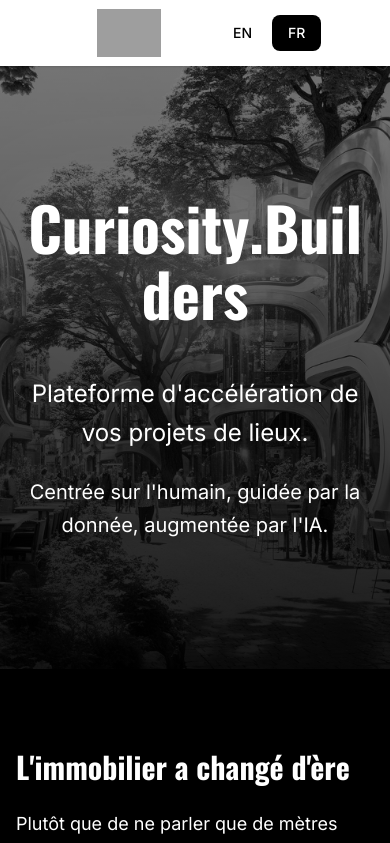
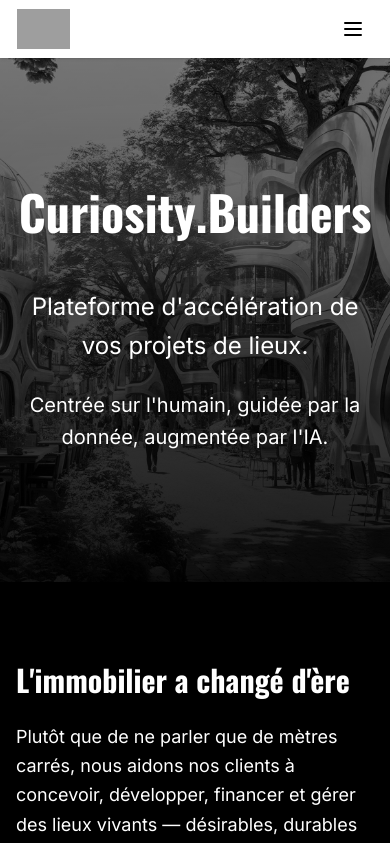
Before and after one commit to CuriosityBuilders/curiosity-builders-design, a Next.js app: page / in a window 390 px wide. Shown: the top 843 px of the page. Built offline with nearby package versions, Linux system fonts and the light colour scheme; grey boxes are pictures that could not be loaded.

Commit message:
Adapted the responsive for the navbar.

```diff
--- a/src/app/page.tsx
+++ b/src/app/page.tsx
@@ -46,7 +46,7 @@ export default function Home() {
         <div className="relative z-10 mx-auto max-w-5xl px-4">
           <BlurText
             as="h1"
-            className="font-heading text-6xl font-bold leading-[1.1] text-white drop-shadow-[0_4px_12px_rgba(0,0,0,0.2),0_0_30px_rgba(255,255,255,0.3),0_0_60px_rgba(255,255,255,0.2)] sm:text-8xl lg:text-9xl"
+            className="font-heading text-5xl font-bold leading-[1.1] text-white drop-shadow-[0_4px_12px_rgba(0,0,0,0.2),0_0_30px_rgba(255,255,255,0.3),0_0_60px_rgba(255,255,255,0.2)] sm:text-7xl lg:text-9xl"
             delay={0.1}
             duration={0.5}
           >
--- a/src/components/layout/Header.tsx
+++ b/src/components/layout/Header.tsx
@@ -1,6 +1,6 @@
 "use client";
 
-import { motion } from "framer-motion";
+import { AnimatePresence, motion } from "framer-motion";
 import Image from "next/image";
 import Link from "next/link";
 import { useState } from "react";
@@ -16,14 +16,15 @@ const navigation = [
 export function Header() {
   const [imageLoaded, setImageLoaded] = useState(false);
   const [language, setLanguage] = useState<"EN" | "FR">("FR");
+  const [mobileMenuOpen, setMobileMenuOpen] = useState(false);
 
   return (
     <header className="sticky top-0 z-50">
-      <nav className="mx-auto flex items-center justify-between border border-white/10 bg-white/50 px-24 py-2 shadow-sm backdrop-blur-xl backdrop-saturate-200">
+      <nav className="mx-auto flex items-center justify-between border border-white/10 bg-white/50 px-4 py-2 shadow-sm backdrop-blur-xl backdrop-saturate-200 sm:px-8 md:px-16 lg:px-24">
         {/* Logo - Left */}
         <Link href="/" className="flex items-center">
           <motion.div
-            className="relative h-12 w-[120px] sm:h-16 sm:w-[160px]"
+            className="relative h-10 w-[100px] sm:h-12 sm:w-[120px] md:h-16 md:w-[160px]"
             initial={{ opacity: 0, scale: 0.8 }}
             animate={{ opacity: 1, scale: 1 }}
             transition={{
@@ -41,34 +42,34 @@ export function Header() {
               alt="Curiosity.Builders"
               width={120}
               height={40}
-              className="relative h-12 w-auto sm:h-16"
+              className="relative h-10 w-auto sm:h-12 md:h-16"
               priority
               onLoad={() => setImageLoaded(true)}
             />
           </motion.div>
         </Link>
 
-        {/* Navigation Links - Center */}
-        <div className="hidden items-center space-x-8 md:flex">
+        {/* Navigation Links - Center (Desktop) */}
+        <div className="hidden items-center space-x-6 lg:space-x-8 xl:flex">
           {navigation.map((item) => (
             <Link
               key={item.name}
               href={item.href}
-              className="text-base font-medium text-black transition-colors duration-200 hover:text-gray-600"
+              className="text-sm font-medium text-black transition-colors duration-200 hover:text-gray-600 xl:text-base"
             >
               {item.name}
             </Link>
           ))}
         </div>
 
-        {/* Right Side - Language Toggle */}
-        <div className="flex items-center gap-4">
-          {/* Language Toggle */}
-          <div className="flex items-center gap-1">
+        {/* Right Side - Language Toggle & Mobile Menu */}
+        <div className="flex items-center gap-3 sm:gap-4">
+          {/* Language Toggle - Desktop */}
+          <div className="hidden items-center gap-1 md:flex">
             <button
               type="button"
               onClick={() => setLanguage("EN")}
-              className={`rounded-lg px-4 py-2 text-sm font-medium transition-colors ${
+              className={`rounded-lg px-3 py-1.5 text-xs font-medium transition-colors sm:px-4 sm:py-2 sm:text-sm ${
                 language === "EN"
                   ? "bg-black text-white"
                   : "bg-transparent text-black hover:text-gray-700"
@@ -80,7 +81,7 @@ export function Header() {
             <button
               type="button"
               onClick={() => setLanguage("FR")}
-              className={`rounded-lg px-4 py-2 text-sm font-medium transition-colors ${
+              className={`rounded-lg px-3 py-1.5 text-xs font-medium transition-colors sm:px-4 sm:py-2 sm:text-sm ${
                 language === "FR"
                   ? "bg-black text-white"
                   : "bg-transparent text-black hover:text-gray-700"
@@ -90,8 +91,92 @@ export function Header() {
               FR
             </button>
           </div>
+
+          {/* Mobile Menu Button */}
+          <button
+            type="button"
+            onClick={() => setMobileMenuOpen(!mobileMenuOpen)}
+            className="flex items-center justify-center rounded-lg p-2 text-black transition-colors hover:bg-black/5 md:hidden"
+            aria-label="Toggle menu"
+            aria-expanded={mobileMenuOpen}
+          >
+            <svg
+              className="h-6 w-6"
+              fill="none"
+              strokeLinecap="round"
+              strokeLinejoin="round"
+              strokeWidth="2"
+              viewBox="0 0 24 24"
+              stroke="currentColor"
+              aria-hidden="true"
+            >
+              <title>{mobileMenuOpen ? "Close menu" : "Open menu"}</title>
+              {mobileMenuOpen ? (
+                <path d="M6 18L18 6M6 6l12 12" />
+              ) : (
+                <path d="M4 6h16M4 12h16M4 18h16" />
+              )}
+            </svg>
+          </button>
         </div>
       </nav>
+
+      {/* Mobile Menu Dropdown */}
+      <AnimatePresence>
+        {mobileMenuOpen && (
+          <motion.div
+            initial={{ opacity: 0, height: 0 }}
+            animate={{ opacity: 1, height: "auto" }}
+            exit={{ opacity: 0, height: 0 }}
+            transition={{ duration: 0.2, ease: [0.25, 0.46, 0.45, 0.94] }}
+            className="overflow-hidden border-t border-black/10 bg-white/95 backdrop-blur-xl md:hidden"
+          >
+            <div className="px-4 py-4">
+              {/* Mobile Navigation Links */}
+              <nav className="space-y-2">
+                {navigation.map((item) => (
+                  <Link
+                    key={item.name}
+                    href={item.href}
+                    onClick={() => setMobileMenuOpen(false)}
+                    className="block rounded-lg px-4 py-3 text-base font-medium text-black transition-colors hover:bg-black/5"
+                  >
+                    {item.name}
+                  </Link>
+                ))}
+              </nav>
+
+              {/* Language Toggle - Mobile */}
+              <div className="mt-4 flex items-center justify-center gap-1 border-t border-black/10 pt-4">
+                <button
+                  type="button"
+                  onClick={() => setLanguage("EN")}
+                  className={`rounded-lg px-4 py-1.5 text-sm font-medium transition-colors ${
+                    language === "EN"
+                      ? "bg-black text-white"
+                      : "bg-transparent text-black hover:text-gray-700"
+                  }`}
+                  aria-label="Switch to English"
+                >
+                  EN
+                </button>
+                <button
+                  type="button"
+                  onClick={() => setLanguage("FR")}
+                  className={`rounded-lg px-4 py-1.5 text-sm font-medium transition-colors ${
+                    language === "FR"
+                      ? "bg-black text-white"
+                      : "bg-transparent text-black hover:text-gray-700"
+                  }`}
+                  aria-label="Switch to French"
+                >
+                  FR
+                </button>
+              </div>
+            </div>
+          </motion.div>
+        )}
+      </AnimatePresence>
     </header>
   );
 }
```
